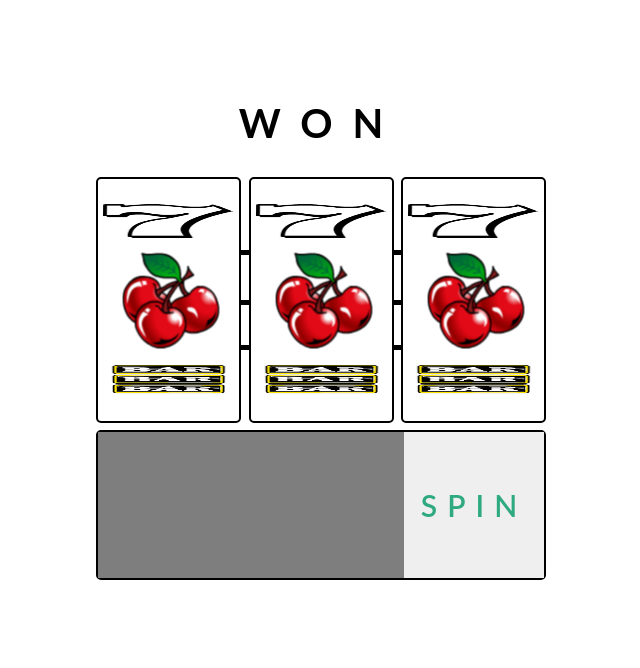
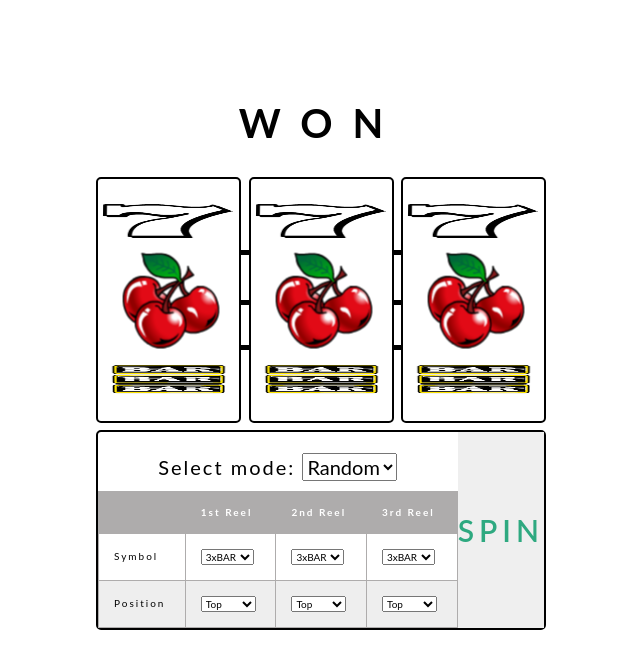
Before and after one commit to ucanfil/slotMachine, a plain HTML site: page index.html in a window 1280 px wide. Shown: the whole page, without its empty margins (319-959 px from the left). Drawn offline with nearby package versions, Linux system fonts and the light colour scheme.

Commit message:
Debug area created and styled

```diff
--- a/css/style.css
+++ b/css/style.css
@@ -18,16 +18,6 @@ body {
     font-size: 2rem;
 }
 
-/* ul {
-    list-style: none;
-    padding: 0;
-    margin: 0;
-}
-
-li {
-    display: inline-block;
-} */
-
 .header {
     margin: 100px auto 0;
     width: 450px;
@@ -45,7 +35,7 @@ li {
     align-items: center;
     margin: 5px auto 100px;
     width: 450px;
-    height: 150px;
+    height: 200px;
     border: 2px solid #000;
     border-radius: 5px;
 }
@@ -53,15 +43,21 @@ li {
 .debug {
     width: 100%;
     height: 100%;
-    background-color: #7e7e7e;
+    display: flex;
+    flex-direction: column;
+    align-items: center;
+    justify-content: flex-end;
+}
+
+.debug-header {
+    margin-bottom: 10px;
 }
 
 .spin {
     height: 100%;
-    min-width: 140px;
     padding: 0;
     border: none;
-    letter-spacing: 1rem;
+    letter-spacing: 0.5rem;
     text-transform: uppercase;
     font-size: 3rem;
     font-weight: 600;
@@ -127,20 +123,6 @@ li {
     transform-origin: center;
 }
 
-.bounce-7 {
-    animation-name: bounce-7;
-    animation-timing-function: cubic-bezier(0.280, 0.840, 0.420, 1);
-}
-@keyframes bounce-7 {
-    0%   { transform: scale(1,1)      translateY(0); }
-    10%  { transform: scale(1.1,.9)   translateY(0); }
-    30%  { transform: scale(.9,1.1)   translateY(-100px); }
-    50%  { transform: scale(1.05,.95) translateY(0); }
-    57%  { transform: scale(1,1)      translateY(-7px); }
-    64%  { transform: scale(1,1)      translateY(0); }
-    100% { transform: scale(1,1)      translateY(0); }
-}
-
 .reel__cell {
     position: absolute;
     width: 141px;
@@ -148,16 +130,30 @@ li {
     backface-visibility: hidden;
 }
 
-/* First position */
-/* .reel__0 .reel__cell:nth-child(1) { transform: rotateX(288deg) translateZ(83px); }
-.reel__0 .reel__cell:nth-child(2) { transform: rotateX(216deg) translateZ(83px); }
-.reel__0 .reel__cell:nth-child(3) { transform: rotateX(144deg) translateZ(83px); }
-.reel__0 .reel__cell:nth-child(4) { transform: rotateX( 72deg) translateZ(83px); }
-.reel__0 .reel__cell:nth-child(5) { transform: rotateX(  0deg) translateZ(83px); } */
+table {
+    width: 100%;
+    font-size: 1rem;
+}
 
-/* Second position */
-/* .reel__1 .reel__cell:nth-child(1) { transform: rotateX(324deg) translateZ(83px); }
-.reel__1 .reel__cell:nth-child(2) { transform: rotateX(252deg) translateZ(83px); }
-.reel__1 .reel__cell:nth-child(3) { transform: rotateX(180deg) translateZ(83px); }
-.reel__1 .reel__cell:nth-child(4) { transform: rotateX(108deg) translateZ(83px); }
-.reel__1 .reel__cell:nth-child(5) { transform: rotateX( 36deg) translateZ(83px); } */
+table, th, td {
+    border: 1px solid #aeacac;
+    border-collapse: collapse;
+}
+
+th, td {
+padding: 15px;
+text-align: left;
+}
+
+.debug-table tr:nth-child(even) {
+background-color: #eee;
+}
+
+.debug-table tr:nth-child(odd) {
+background-color: #fff;
+}
+
+.debug-table th {
+background-color: #aeacac;
+color: white;
+}
--- a/index.html
+++ b/index.html
@@ -49,7 +49,87 @@
                 </div>
             </div>
             <section class="controls">
-                <div class="debug"></div>
+                <div class="debug">
+                    <div class="debug-header">
+                        <label for="mode">Select mode:</label>
+                        <select name="mode" id="mode">
+                            <option value="random">Random</option>
+                            <option value="fixed">Fixed</option>
+                        </select>
+                    </div>
+                    <table class="debug-table">
+                        <thead>
+                            <tr>
+                                <th></th>
+                                <th>1st Reel</th>
+                                <th>2nd Reel</th>
+                                <th>3rd Reel</th>
+                            </tr>
+                        </thead>
+                        <tbody>
+                            <tr>
+                                <td>Symbol</td>
+                                <td>
+                                    <label for="reel-0-symbol"></label>
+                                    <select name=reel-0-symbol>
+                                        <option value="3xBAR" data-index="0">3xBAR</option>
+                                        <option value="BAR" data-index="1">BAR</option>
+                                        <option value="2xBAR" data-index="2">2xBAR</option>
+                                        <option value="7" data-index="3">7</option>
+                                        <option value="Cherry" data-index="4">Cherry</option>
+                                    </select>
+                                </td>
+                                <td>
+                                    <label for="reel-1-symbol"></label>
+                                    <select name=reel-1-symbol>
+                                        <option value="3xBAR" data-index="0">3xBAR</option>
+                                        <option value="BAR" data-index="1">BAR</option>
+                                        <option value="2xBAR" data-index="2">2xBAR</option>
+                                        <option value="7" data-index="3">7</option>
+                                        <option value="Cherry" data-index="4">Cherry</option>
+                                    </select>
+                                </td>
+                                <td>
+                                    <label for="reel-2-symbol"></label>
+                                    <select name=reel-2-symbol>
+                                        <option value="3xBAR" data-index="0">3xBAR</option>
+                                        <option value="BAR" data-index="1">BAR</option>
+                                        <option value="2xBAR" data-index="2">2xBAR</option>
+                                        <option value="7" data-index="3">7</option>
+                                        <option value="Cherry" data-index="4">Cherry</option>
+                                    </select>
+                                </td>
+                            </tr>
+                            <tr>
+                                <td>Position</td>
+                                <td>
+                                    <label for="reel-0-pos"></label>
+                                    <select name=reel-0-pos>
+                                        <option value="top">Top</option>
+                                        <option value="center">Center</option>
+                                        <option value="bottom">Bottom</option>
+                                    </select>
+                                </td>
+                                <td>
+                                    <label for="reel-1-pos"></label>
+                                    <select name=reel-1-pos>
+                                        <option value="top">Top</option>
+                                        <option value="center">Center</option>
+                                        <option value="bottom">Bottom</option>
+                                    </select>
+                                </td>
+                                <td>
+                                    <label for="reel-2-pos"></label>
+                                    <select name=reel-2-pos>
+                                        <option value="top">Top</option>
+                                        <option value="center">Center</option>
+                                        <option value="bottom">Bottom</option>
+                                    </select>
+                                </td>
+                            </tr>
+                        </tbody>
+                    </table>
+                </div>
                 <button class="spin">spin</button>
             </section>
         </main>
```
